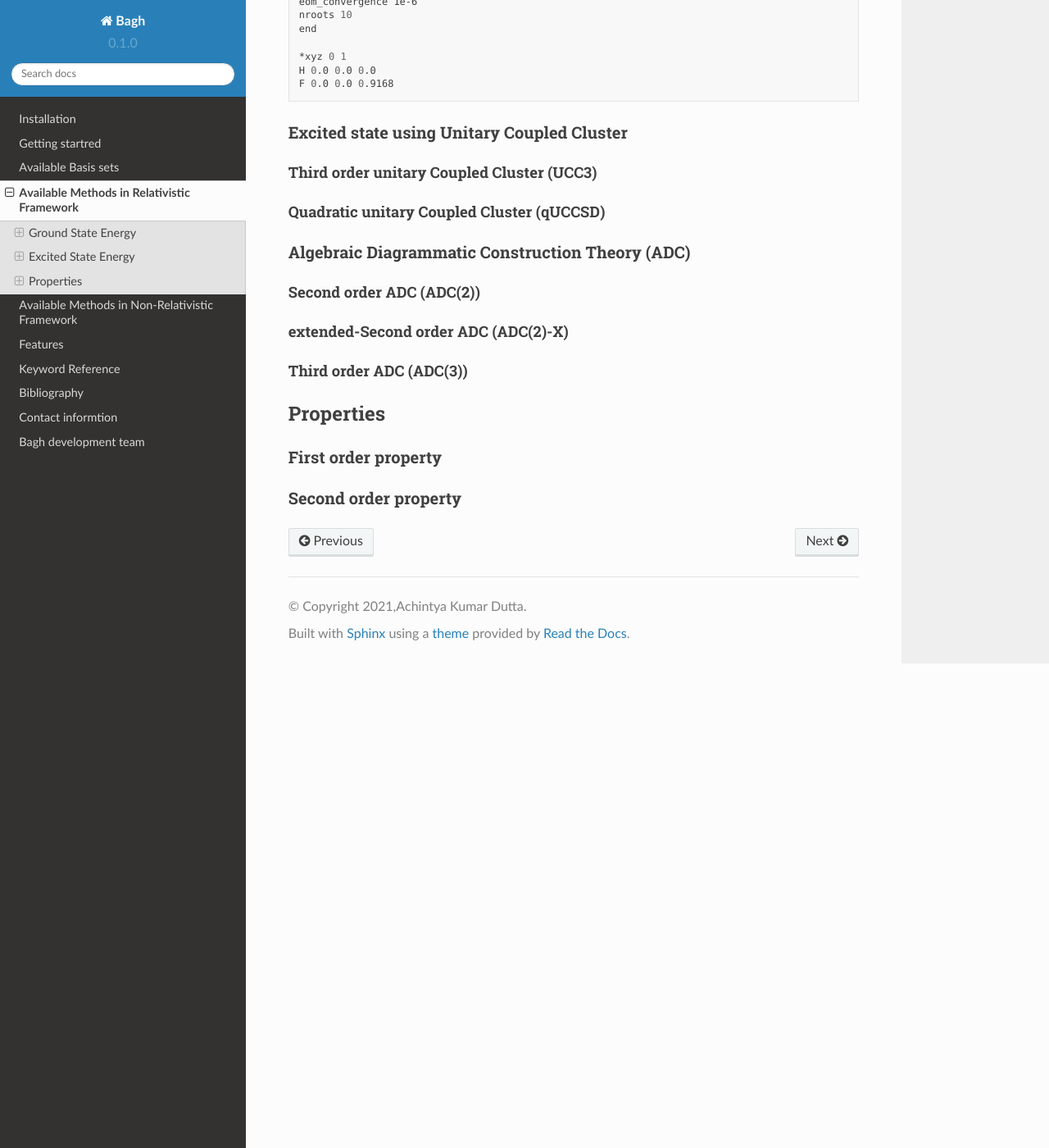
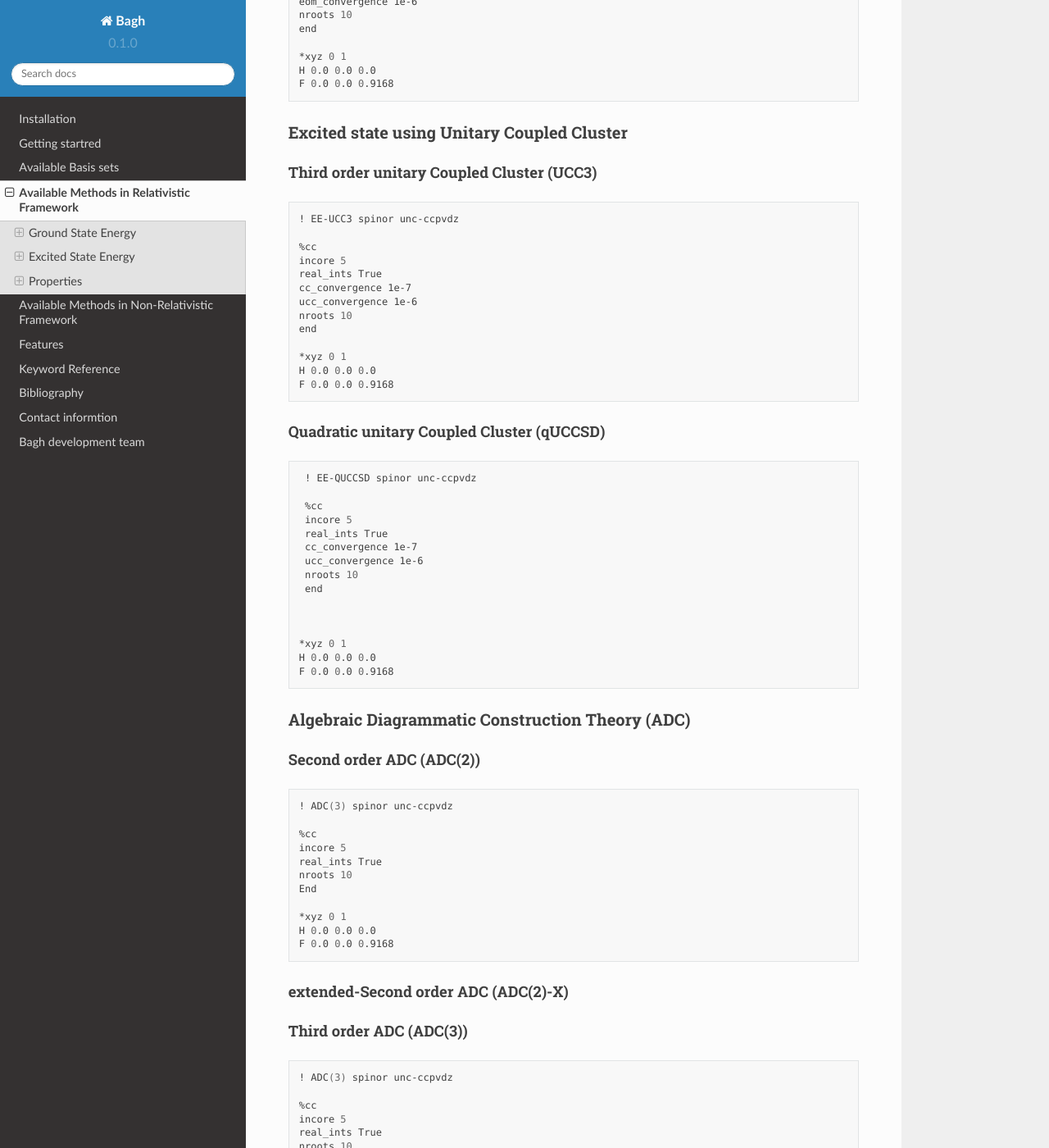
Before and after one commit to achintya007/bagh_doc, a Sphinx documentation site: the page built from docs/source/methods_relativistic.rst, in a window 1280 px wide and 1400 px high, scrolled down 3071 px. Shown: the whole window at 82% size. Built offline with Sphinx 7.4.7 and the Read the Docs theme 2.0.0, drawn with Linux system fonts in a browser that asks for light colours; some of the changed text lies outside the part shown.

Commit message:
Update methods_relativistic.rst

```diff
--- a/docs/source/methods_relativistic.rst
+++ b/docs/source/methods_relativistic.rst
@@ -197,18 +197,83 @@
 ===========================================
 Third order unitary Coupled Cluster (UCC3)
 ------------------------------------------
+
+.. code-block:: shell
+
+   ! EE-UCC3 spinor unc-ccpvdz
+
+   %cc
+   incore 5
+   real_ints True
+   cc_convergence 1e-7
+   ucc_convergence 1e-6
+   nroots 10
+   end
+
+   *xyz 0 1
+   H 0.0 0.0 0.0
+   F 0.0 0.0 0.9168
+
 Quadratic unitary Coupled Cluster (qUCCSD)
 ------------------------------------------
+
+.. code-block:: shell
+
+   ! EE-QUCCSD spinor unc-ccpvdz
+
+   %cc
+   incore 5
+   real_ints True
+   cc_convergence 1e-7
+   ucc_convergence 1e-6
+   nroots 10
+   end
+
+
+
+  *xyz 0 1
+  H 0.0 0.0 0.0
+  F 0.0 0.0 0.9168
 
 ================================================
 Algebraic Diagrammatic Construction Theory (ADC)
 ================================================
 Second order ADC (ADC(2))
 -------------------------
+
+.. code-block:: shell
+
+   ! ADC(3) spinor unc-ccpvdz
+
+   %cc
+   incore 5
+   real_ints True
+   nroots 10
+   End
+
+   *xyz 0 1
+   H 0.0 0.0 0.0
+   F 0.0 0.0 0.9168
+
 extended-Second order ADC (ADC(2)-X)
 ------------------------------------
 Third order ADC (ADC(3))
 ----------------------
+
+.. code-block:: shell
+
+   ! ADC(3) spinor unc-ccpvdz
+
+   %cc
+   incore 5
+   real_ints True
+   nroots 10
+   End
+
+   *xyz 0 1
+   H 0.0 0.0 0.0
+   F 0.0 0.0 0.9168
+
 **********
 Properties
 **********
```
